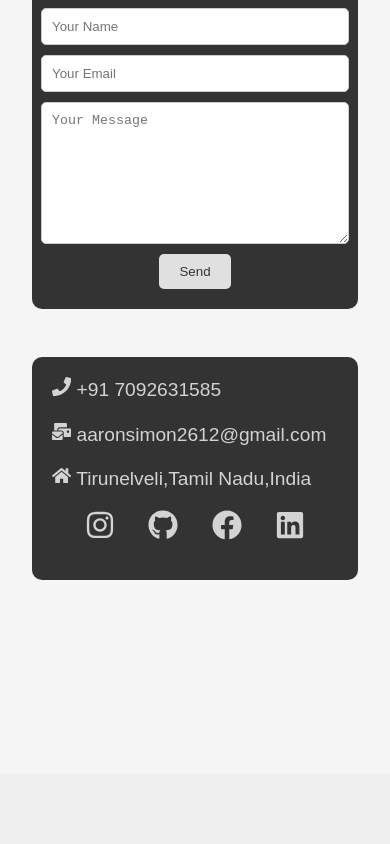
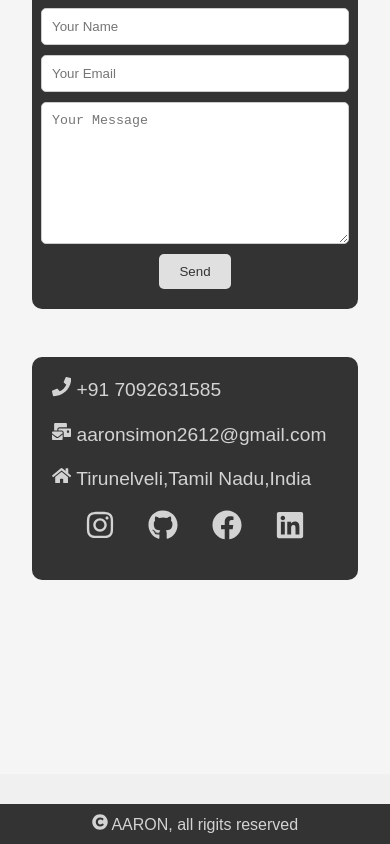
Before and after one commit to aarons2612/Portfolio, a React (Create React App) app: page / in a window 390 px wide. Shown: the part 3899-4743 px from the top of the page. Before the commit the page ends 4673 px from the top, so only its background shows below. Built offline with nearby package versions, Linux system fonts and the light colour scheme.

Commit message:
Updated the code

```diff
--- a/src/components/Contact.js
+++ b/src/components/Contact.js
@@ -4,6 +4,7 @@ import React, { useState } from 'react';
 import emailjs from 'emailjs-com';
 import { FaFacebook, FaGithub, FaHome, FaInstagram, FaMailBulk, FaPhone } from 'react-icons/fa';
 import { FaLinkedin } from "react-icons/fa6";
+import Footer from "./Footer";
 
 const Contact = () => {
   const [formData, setFormData] = useState({
@@ -80,6 +81,7 @@ const Contact = () => {
       </form>
       </div>
       </div>
+      <Footer/>
     </div>
   );
 };
--- /dev/null
+++ b/src/components/Footer.css
@@ -0,0 +1,15 @@
+.footer-section{
+    background-color: #333333;
+    color: #D3D3D3;
+    padding: 20px;
+    margin-top: 13rem;
+    text-align: right;
+}
+
+@media screen and (max-width:740px) {
+    .footer-section{
+        padding: 10px;
+        margin-top: 13rem;
+        text-align: center;
+    }
+}
--- /dev/null
+++ b/src/components/Footer.js
@@ -0,0 +1,12 @@
+import { FaCopyright } from "react-icons/fa";
+import "./Footer.css";
+
+import React from 'react'
+
+const Footer = () => {
+  return (
+    <div className="footer-section"><FaCopyright/>  AARON, all rigits reserved</div>
+  )
+}
+
+export default Footer
```
